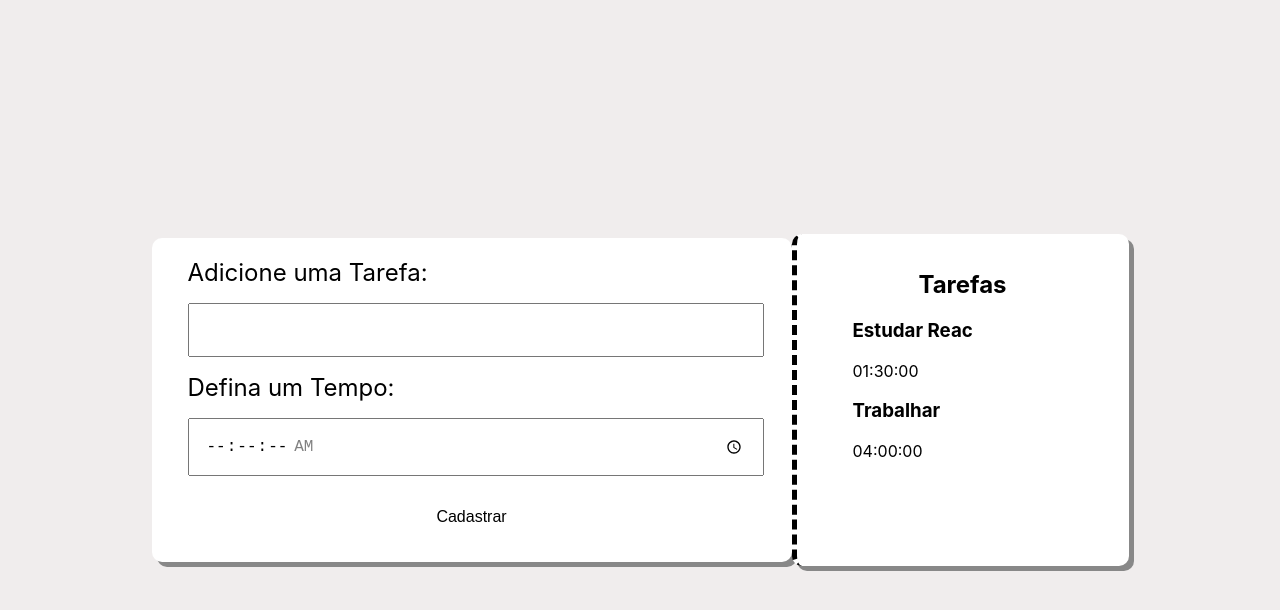
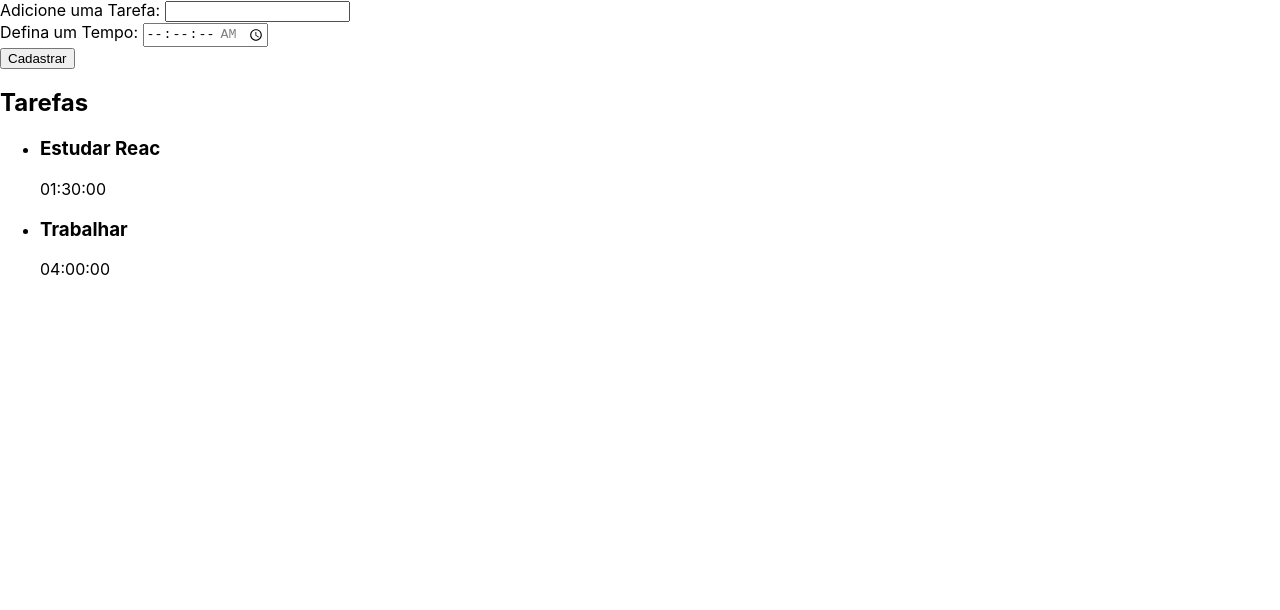
Before and after one commit to gaboliveiradev/alura-studies, a React (Create React App) app: page / in a window 1280 px wide. Shown: the top 610 px of the page. Built offline with nearby package versions, Linux system fonts and the light colour scheme; the HTML template or start-up script is replaced by a standard one.

Commit message:
feat: remove styles

```diff
--- a/src/App.tsx
+++ b/src/App.tsx
@@ -7,8 +7,8 @@ function App() {
   const [task, setTask] = useState([]);
 
   return (
-    <div className="App" style={APP_STYLE}>
-      <section className='main' style={MAIN_STYLE}>
+    <div className="App">
+      <section>
         <FormComponent />
         <ListComponent />
       </section>
@@ -17,18 +17,3 @@ function App() {
 }
 
 export default App;
-
-/* === ESTILIZAÇÃO DA PÁGINA === */
-
-const APP_STYLE = {
-  height: '100vh',
-  display: 'flex',
-  justifyContent: 'center',
-  alignItems: 'center'
-}
-
-const MAIN_STYLE = {
-  display: 'flex',
-  justifyContent: 'center',
-  alignItems: 'center'
-}
--- a/src/components/Button/ButtonComponent.css
+++ /dev/null
@@ -1,16 +0,0 @@
-.button {
-    display: flex;
-    justify-content: center;
-    align-items: center;
-}
-
-.button button {
-    padding: 16px;
-    width: 50%;
-    font-size: 16px;
-    background-color: none;
-    outline: none;
-    border: none;
-    background-color: #fff;
-    cursor: pointer;
-}
--- a/src/components/Button/ButtonComponent.tsx
+++ b/src/components/Button/ButtonComponent.tsx
@@ -1,9 +1,8 @@
 import React from 'react';
-import './ButtonComponent.css';
 
 export default function ButtonComponent() {
     return (
-        <div className="button">
+        <div>
             <button>
                 Cadastrar
             </button>
--- a/src/components/Form/FormComponent.css
+++ /dev/null
@@ -1,25 +0,0 @@
-.form {
-    background-color: #fff;
-    padding: 20px;
-    border-radius: 10px;
-    width: 600px;
-    box-shadow: 5px 5px #888888;
-}
-
-.form div {
-    display: flex;
-    flex-direction: column;
-}
-
-.form div label {
-    font-size: 24px;
-    margin: 0 16px;
-}
-
-.form div input {
-    padding: 16px;
-    width: 90%;
-    margin: 16px;
-    font-size: 16px;
-    outline: none;
-}
--- a/src/components/Form/FormComponent.tsx
+++ b/src/components/Form/FormComponent.tsx
@@ -1,11 +1,10 @@
 import React from 'react';
-import './FormComponent.css';
 
 import ButtonComponent from '../Button/ButtonComponent';
 
 export default function FormComponent() {
     return (
-        <form className='form'>
+        <form>
             <div>
                 <label htmlFor='task'>Adicione uma Tarefa: </label>
                 <input
--- a/src/components/List/ListComponent.css
+++ /dev/null
@@ -1,22 +0,0 @@
-.aside {
-    background-color: #fff;
-    height: 300px;
-    box-shadow: 5px 5px #888888;
-    border-radius: 10px;
-    padding: 16px;
-    width: 300px;
-    border-left:5px dashed #000;
-    overflow: auto;
-}
-
-.aside h2 {
-    text-align: center;
-}
-
-.aside ul {
-    list-style-type: none;
-}
-
-.aside ul li {
-    cursor: pointer;
-}
--- a/src/components/List/ListComponent.tsx
+++ b/src/components/List/ListComponent.tsx
@@ -1,6 +1,4 @@
 import React from 'react';
-
-import './ListComponent.css';
 
 export default function ListComponent() {
 
@@ -13,7 +11,7 @@ export default function ListComponent() {
     }]
 
     return (
-        <aside className='aside'>
+        <aside>
             <h2>Tarefas</h2>
             <ul>
                 {
--- a/src/index.css
+++ b/src/index.css
@@ -5,7 +5,6 @@ body {
     sans-serif;
   -webkit-font-smoothing: antialiased;
   -moz-osx-font-smoothing: grayscale;
-  background-color: #f0eded;
 }
 
 code {
```
